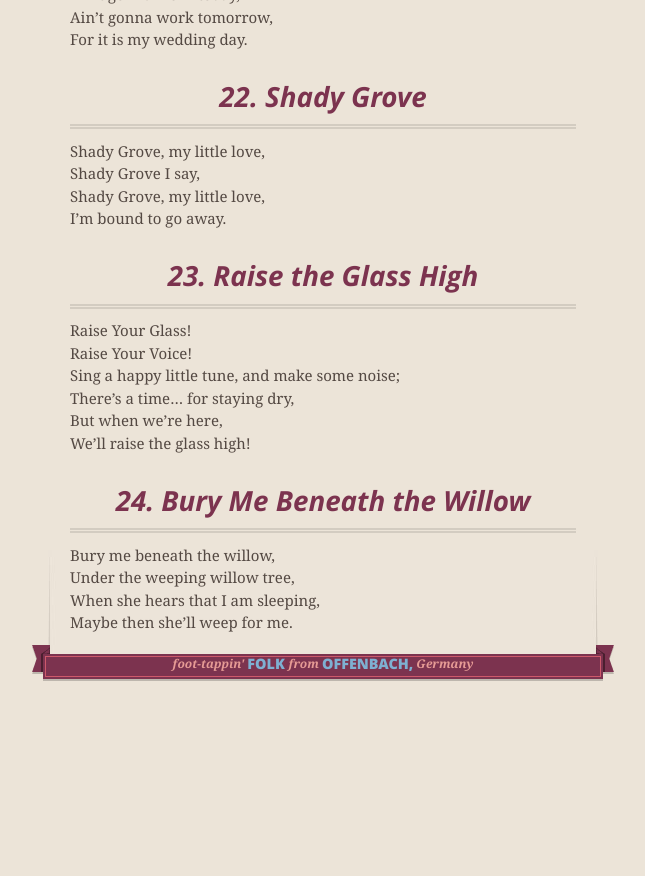
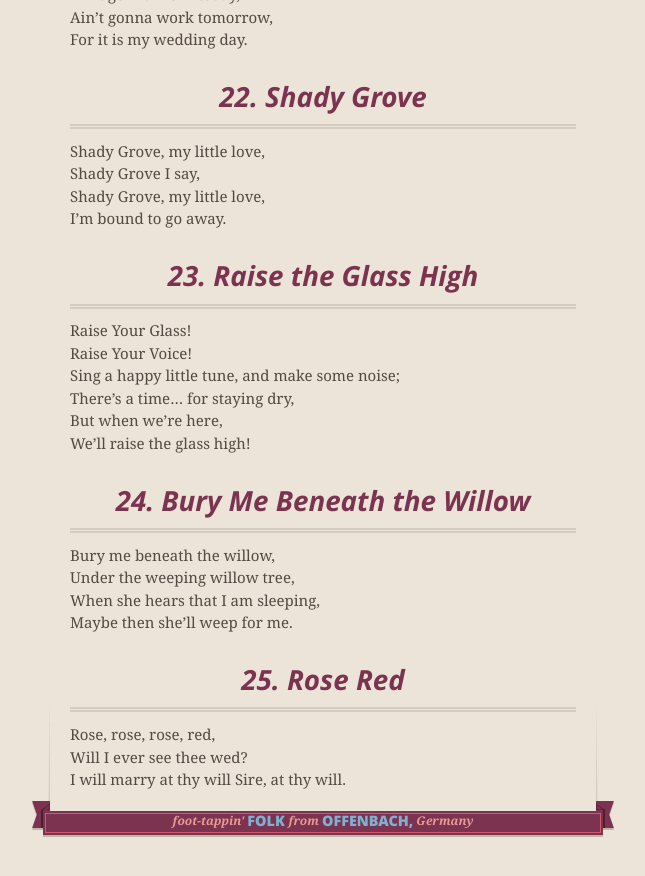
Before and after one commit to BrianInGermany/briankennethmusic, a Jekyll site: the page built from singalong.md, in a window 1280 px wide and 900 px high, scrolled down 4039 px. Shown: the top 876 px of the window, without its empty margins (317-962 px from the left). Built offline with Jekyll 4.4.1, drawn with Linux system fonts in a browser that asks for light colours; our own code applies the rules of GitHub Pages for plain Markdown files; comment, search, counter and statistics services are not loaded; before the commit the page ends 4782 px from its top, so only the background shows below that.

Commit message:
add rose red

```diff
--- a/singalong.md
+++ b/singalong.md
@@ -125,3 +125,7 @@ Bury me beneath the willow,
 Under the weeping willow tree,
 When she hears that I am sleeping,
 Maybe then she'll weep for me.
+# 25. Rose Red
+Rose, rose, rose, red,
+Will I ever see thee wed?
+I will marry at thy will Sire, at thy will.
```
